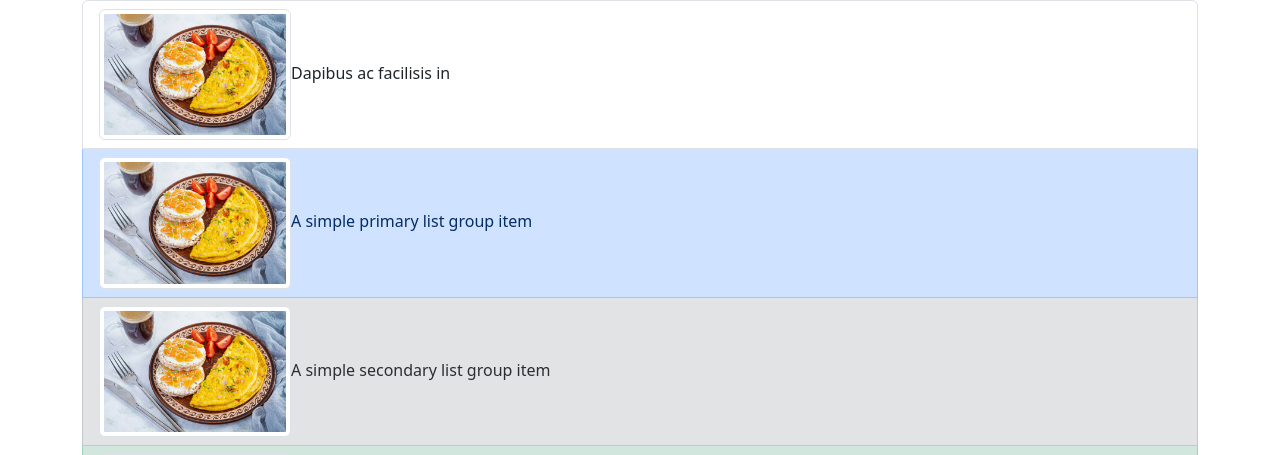
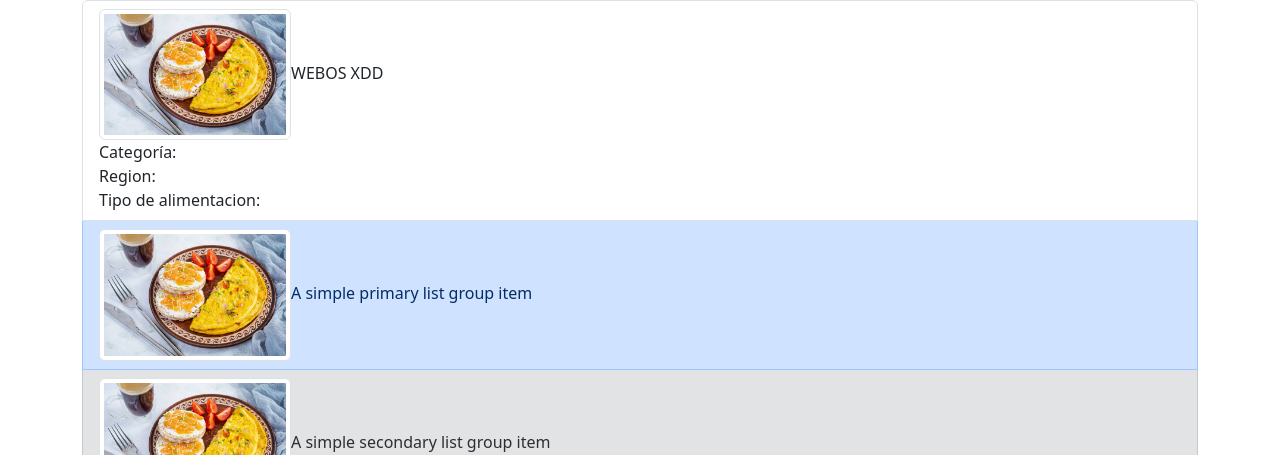
Before and after one commit to DoggieFarts/Recetario, a PHP site: page /resultadoBusqueda.php in a window 1280 px wide. Shown: the part 92-547 px from the top of the page. Run offline with PHP 8.4, Linux system fonts and the light colour scheme; the visitor is signed in with stand-in values (Sample User, id 1); some libraries are stand-ins or nearby versions.

Commit message:
asdf
asdf

```diff
--- a/resultadoBusqueda.php
+++ b/resultadoBusqueda.php
@@ -97,7 +97,7 @@ session_start();
 </nav>
 <div class="container">
 <div class="list-group">
-    <a href="#" class="list-group-item list-group-item-action"> <img src="images/desayuno.jpg" alt="..." class="img-thumbnail float-left" style="width: 15vw; alignment: left ">Dapibus ac facilisis in </a>
+    <a href="#" class="list-group-item list-group-item-action"> <img src="images/desayuno.jpg" alt="..." class="img-thumbnail float-left" style="width: 15vw; alignment: left ">WEBOS XDD <br>Categoría:<br>Region:<br>Tipo de alimentacion:</a>
     <a href="#" class="list-group-item list-group-item-action list-group-item-primary"> <img src="images/desayuno.jpg" alt="..." class="img-thumbnail float-left" style="width: 15vw; alignment: left ">A simple primary list group item</a>
     <a href="#" class="list-group-item list-group-item-action list-group-item-secondary"> <img src="images/desayuno.jpg" alt="..." class="img-thumbnail float-left" style="width: 15vw; alignment: left ">A simple secondary list group item</a>
     <a href="#" class="list-group-item list-group-item-action list-group-item-success"> <img src="images/desayuno.jpg" alt="..." class="img-thumbnail float-left" style="width: 15vw; alignment: left ">A simple success list group item</a>
```
